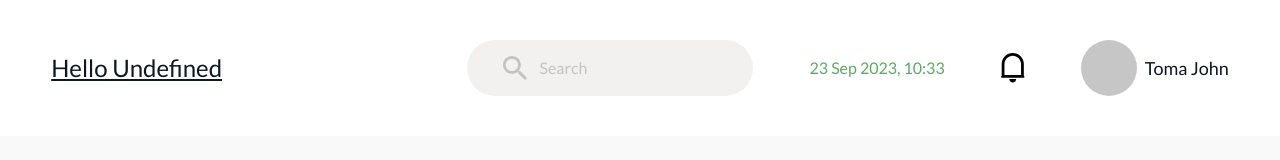
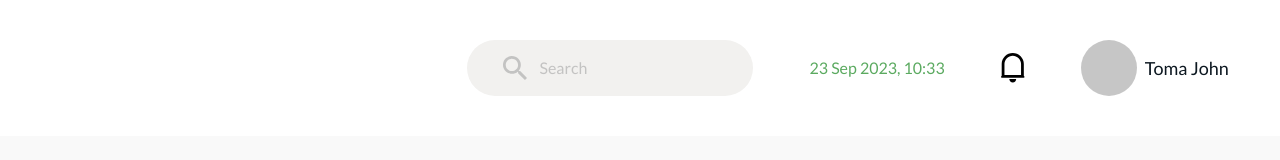
Before and after one commit to OneFarmTech/FE, a React (Vite) app: page /dashboard/home in a window 1280 px wide. Shown: the top 160 px of the page. Built offline with nearby package versions, Linux system fonts and the light colour scheme; no server answers; sample sign-in values are in the browser's storage.

Commit message:
FIx title display

```diff
--- a/src/components/dashboardComp/DashHeader.jsx
+++ b/src/components/dashboardComp/DashHeader.jsx
@@ -1,14 +1,15 @@
 import search from '../../assets/images/dashboard/search.svg';
 import bell from '../../assets/images/dashboard/bell.svg';
 import { Link } from 'react-router-dom';
+import { Spinner } from '@material-tailwind/react';
 
 const DashHeader = (props) => {
-  const { title } = props;
+  const { title, loading } = props;
 
   return (
     <header className="px-[4%] py-10 flex flex-col lg:flex-row gap-8 items-center justify-between bg-white fixed top-[110px] lg:top-0 w-full 2xl:w-[85%] z-30">
       <div className='flex justify-between items-center w-full lg:w-fit'>
-        <h2 className="text-black-100 text-2xl underline capitalize">{title}</h2>
+        {loading ? (<Spinner />) : (<h2 className="text-black-100 text-2xl underline capitalize">{title}</h2>)}
 
         <div className='lg:hidden'>
           <img src={bell} alt="Notification icon" />
--- a/src/pages/Dashboard.jsx
+++ b/src/pages/Dashboard.jsx
@@ -6,8 +6,8 @@ import { useDispatch, useSelector } from "react-redux";
 import { fetchUser } from "../redux/user/userSlice";
 
 const Dashboard = () => {
-  const {user} = useSelector((state) => (state.user));
-  const [ name, setHeader ] = useState(`Hello ${user.name}`);
+  const {user, loading} = useSelector((state) => (state.user));
+  const [ name, setHeader ] = useState();
   const dispatch = useDispatch();
 
   const changeHeading = (title) => {
@@ -16,8 +16,13 @@ const Dashboard = () => {
 
   useEffect(() => {
     dispatch(fetchUser());
+
     console.log(user);
-  }, [dispatch, fetchUser]);
+  }, [dispatch]);
+
+  useEffect(() => {
+    user?.name && setHeader(`Hello ${user.name}`);
+  }, [user])
 
   const resetHeading = () => {
     setHeader(`Hello ${user.name}`);
@@ -27,7 +32,7 @@ const Dashboard = () => {
     <>
     <DashNav />
       <div className="2xl:pl-[16%] pt-[310px] lg:pt-[136px] relative bg-[#f9f9f9] h-screen w-full">
-        <DashHeader title={name} />
+        <DashHeader title={name} loading={loading} />
         <div className="overflow-y-auto bg-[#f9f9f9]">
         <Outlet context={[changeHeading, resetHeading]} />
         </div>
```
